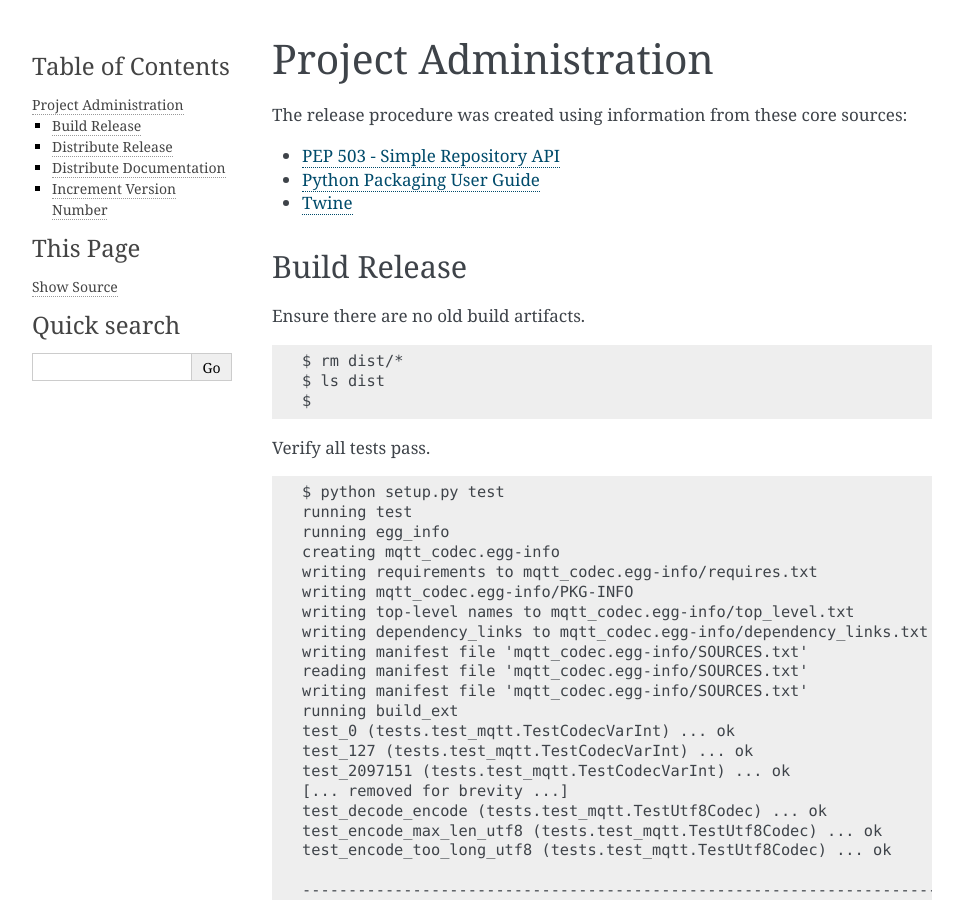
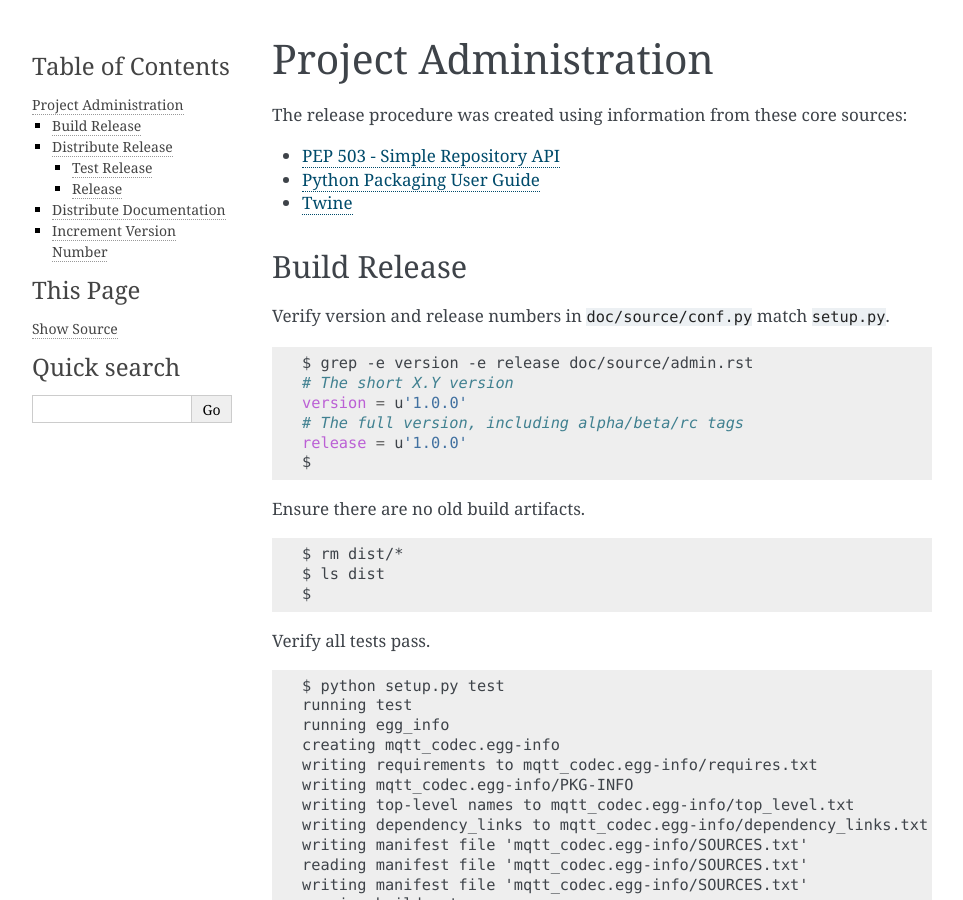
Before and after one commit to kcallin/mqtt-codec, a Sphinx documentation site: the page built from doc/source/admin.rst, in a window 1280 px wide and 900 px high. Shown: the whole window, without its empty margins (148-1111 px from the left). Built offline with Sphinx 7.4.7, drawn with Linux system fonts in a browser that asks for light colours.

Commit message:
Updated admin.rst release documentation.

```diff
--- a/doc/source/admin.rst
+++ b/doc/source/admin.rst
@@ -11,6 +11,18 @@ The release procedure was created using information from these core sources:
 
 Build Release
 ==============
+
+Verify version and release numbers in ``doc/source/conf.py`` match
+``setup.py``.
+
+.. code-block:: bash
+
+    $ grep -e version -e release doc/source/admin.rst
+    # The short X.Y version
+    version = u'1.0.0'
+    # The full version, including alpha/beta/rc tags
+    release = u'1.0.0'
+    $
 
 Ensure there are no old build artifacts.
 
@@ -124,6 +136,10 @@ GPG signatures are created for release artifacts.
          Subkey fingerprint: BE56 D781 0163 488F C7AE  62AC 3914 0AE2 DD53 792F
     $
 
+
+Test Release
+-------------
+
 Release artifacts are uploaded to **TEST** PyPI.
 
 .. code-block:: none
@@ -151,6 +167,9 @@ forever.  A checklist to help verify the PyPI release page follows:
 After the checklist is complete then it is time to upload to **real**
 PyPI and verify that the release is complete.  There is no undoing
 this operation.  Think Carefully.
+
+Release
+--------
 
 The access credentials in `~/.pypirc` contains the username/password
 that twine uses for PyPI.
```
